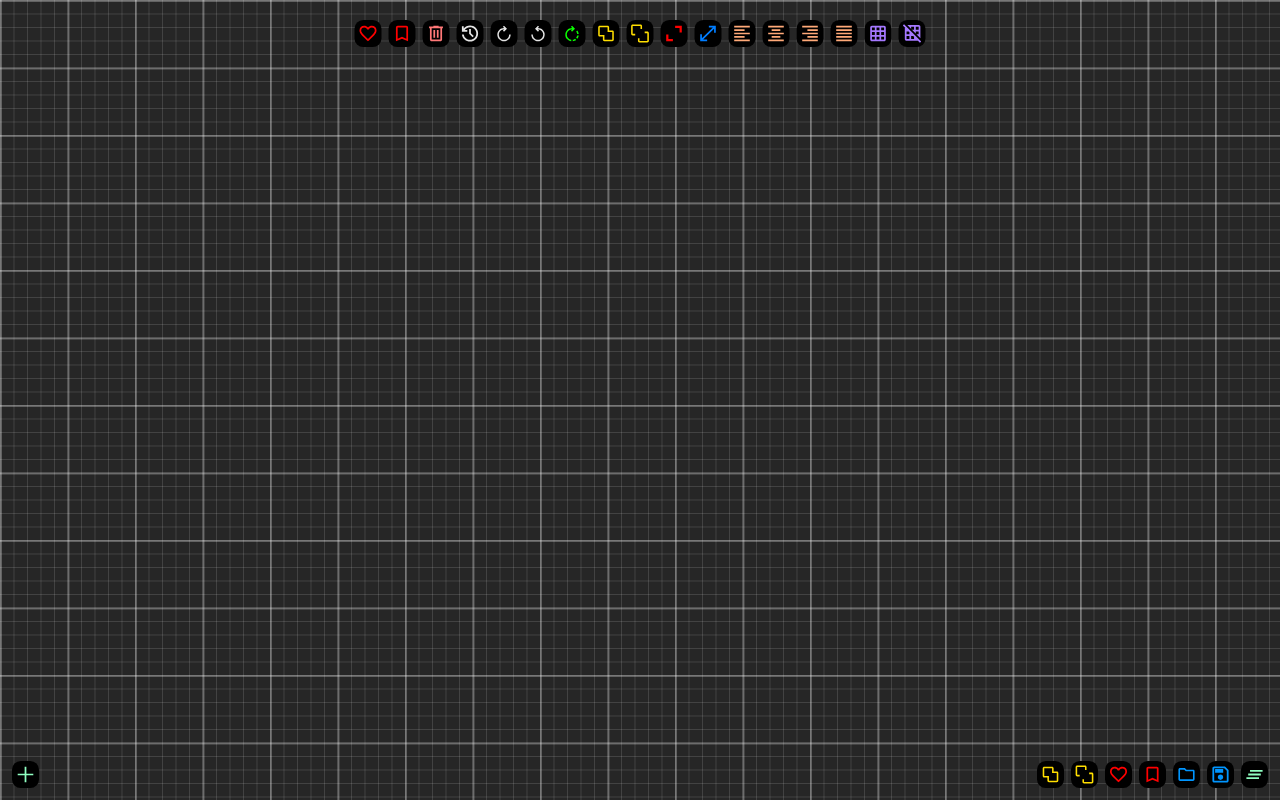
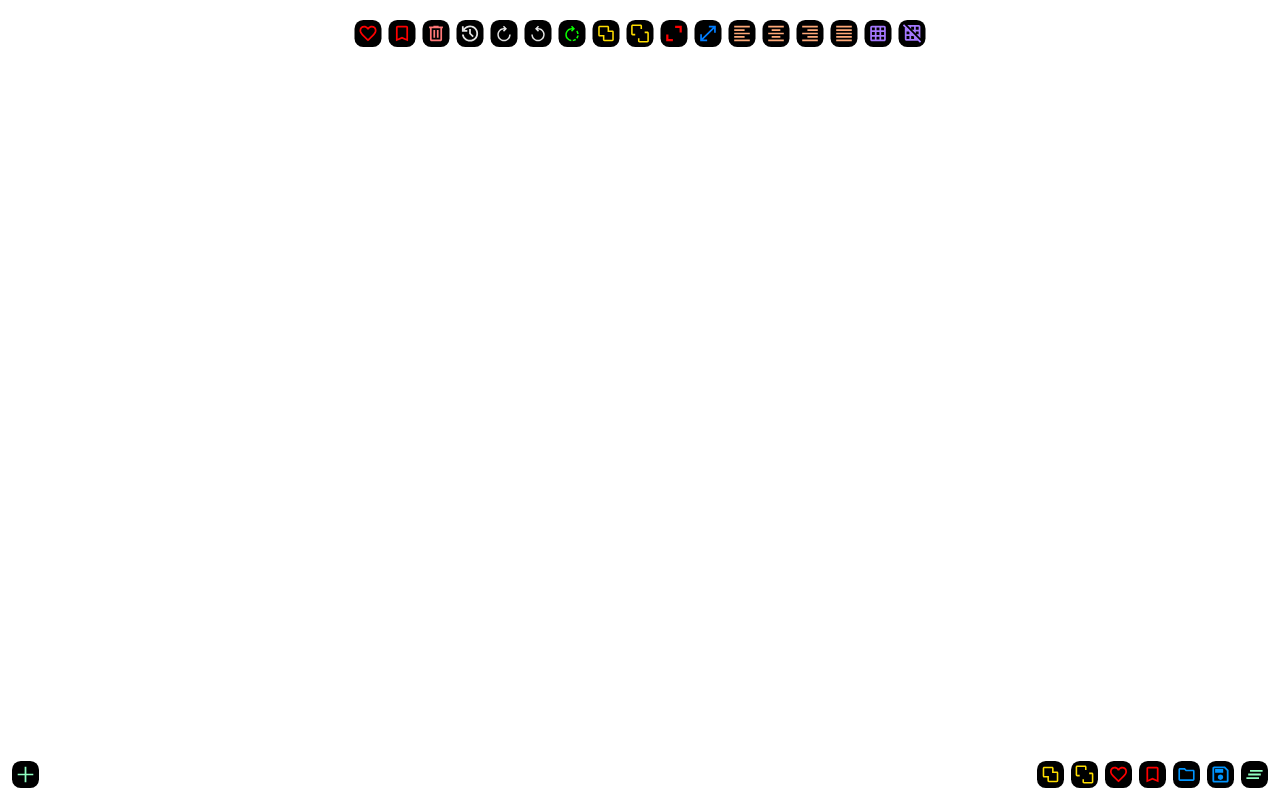
Before and after one commit to rafihacker025/67hud, a plain HTML site: page index.html in a window 1280 px wide. Drawn offline with Linux system fonts and the light colour scheme.

Commit message:
Update background color variable for transparency

```diff
--- a/index.html
+++ b/index.html
@@ -6,7 +6,7 @@
 <title>HUD Editor</title>
 <style>
 :root{
-  --bg:#262626; --line:rgba(255,255,255,.13); --major:rgba(255,255,255,.28);
+  --bg:#26262600; --line:rgba(255,255,255,.13); --major:rgba(255,255,255,.28);
   --mint:#8fffc1;
   /* HUD menu size - change these to resize the opened menu */
   --panel-w:104px; --panel-h:96px;
```
